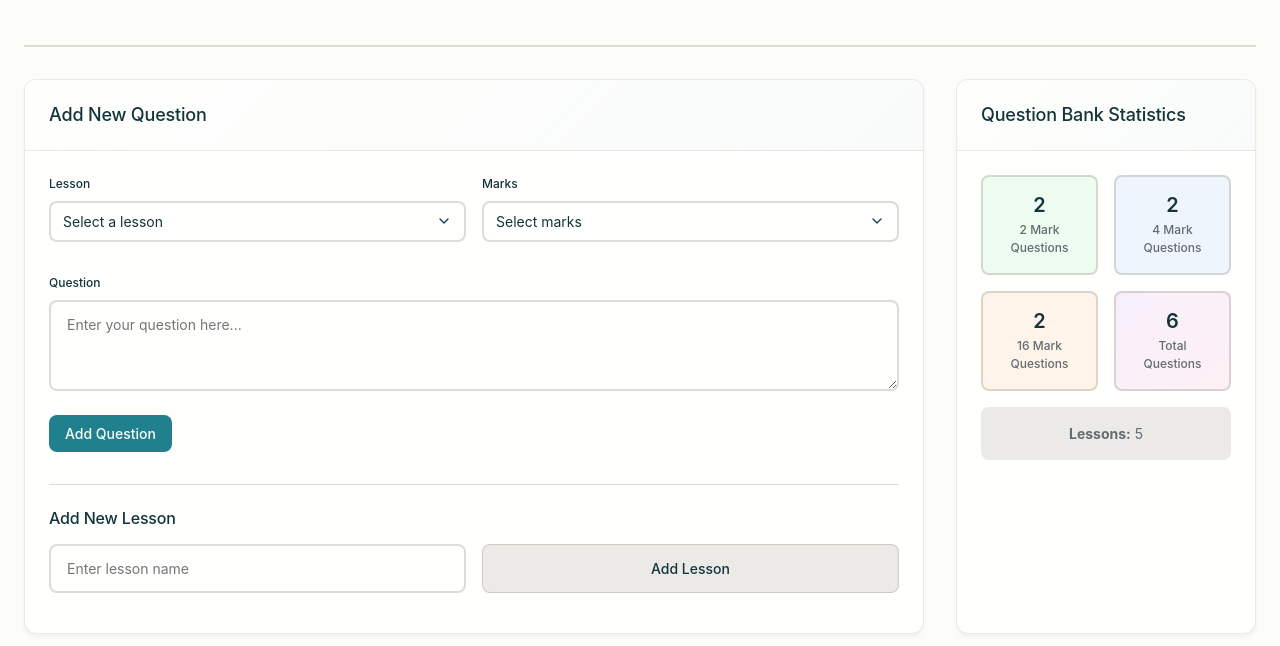
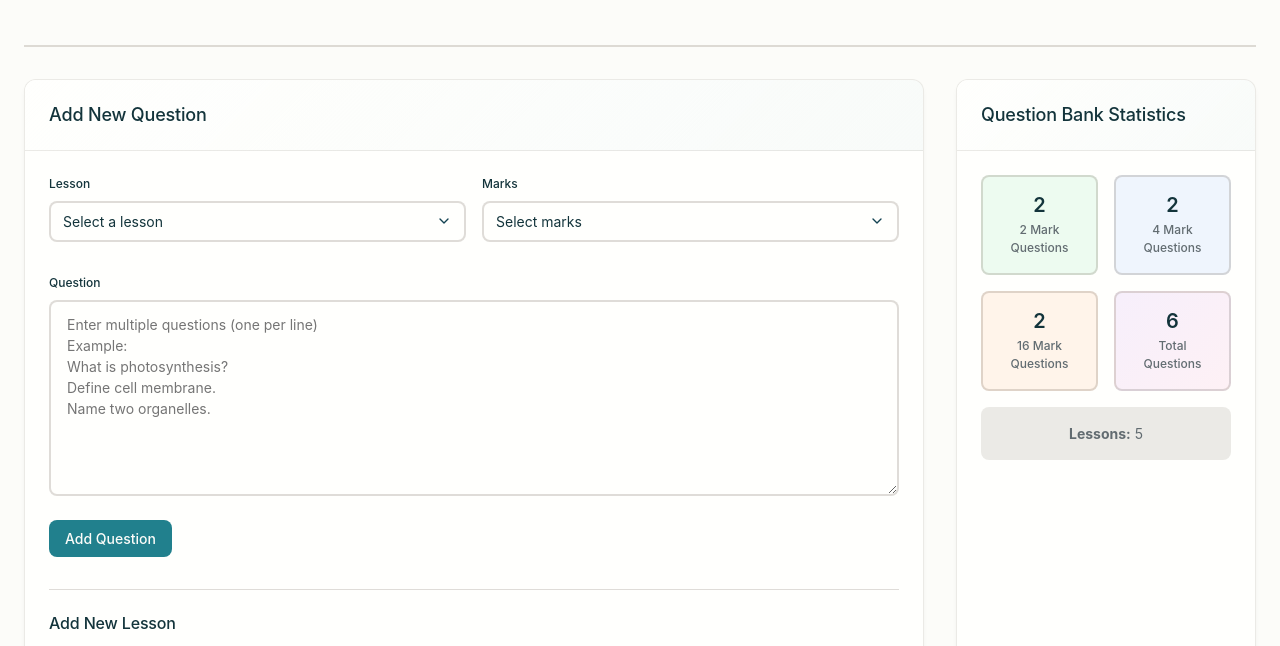
Before and after one commit to Dharshanbala007/Question-Paper-Shuffler, a plain HTML site: page index.html in a window 1280 px wide. Shown: the part 131-777 px from the top of the page. Drawn offline with Linux system fonts and the light colour scheme; a web font is replaced by a local one.

Commit message:
Update index.html

```diff
--- a/index.html
+++ b/index.html
@@ -42,7 +42,8 @@
                         </div>
                         <div class="form-group">
                             <label class="form-label" for="questionText">Question</label>
-                            <textarea id="questionText" class="form-control textarea" rows="3" placeholder="Enter your question here..." required></textarea>
+                            <textarea id="questionText" class="form-control textarea" rows="8" placeholder="Enter multiple questions (one per line)&#10;Example:&#10;What is photosynthesis?&#10;Define cell membrane.&#10;Name two organelles." required></textarea>
+
                         </div>
                         <div class="form-actions">
                             <button type="submit" class="btn btn-primary">
```
